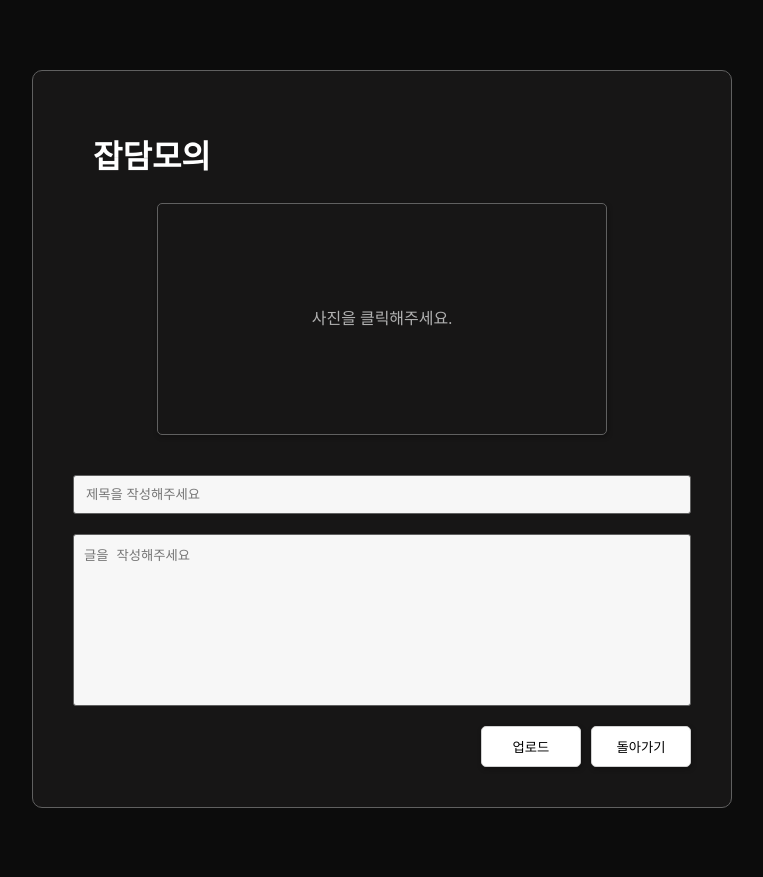
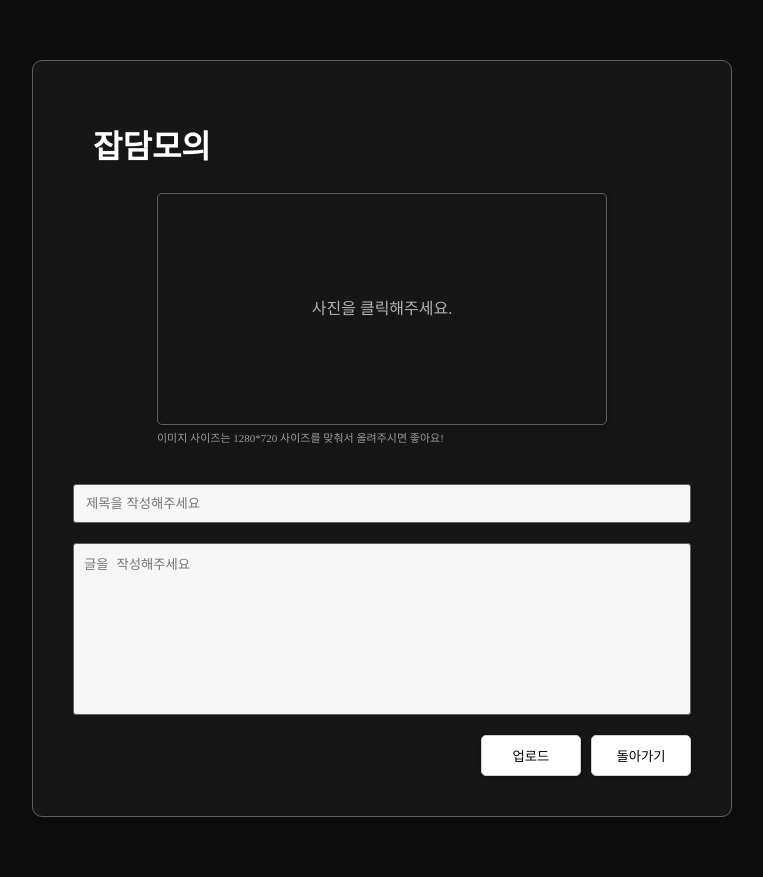
Before and after one commit to Jackdang-moi/dev, a Flask app: template templates/upload.html in a window 1280 px wide. Shown: the whole page, without its empty margins (258-1021 px from the left). Run offline with Flask 2, Linux system fonts and the light colour scheme; the template is opened without the code that fills it, so the values that code supplies are empty.

Commit message:
업로드 페이지 이미지 사진규격 텍스트 추가

```diff
--- a/static/JS/detail.js
+++ b/static/JS/detail.js
@@ -21,6 +21,7 @@ function handleUpload() {
                         <div class="img_container">
                         <img id="img_view" src="${img}" alt="" />
                         </div>
+
                         <div class="input_field_conatiner">
                             <h2 class="detail_title">${title}</h2>
                             <div id="text_board">
--- a/static/css/upload.css
+++ b/static/css/upload.css
@@ -137,3 +137,9 @@
   border: 1px solid #ededed;
   font-size: 14px;
 }
+.guide_message {
+  color: #9a9a9a;
+  font-size: 11px;
+  margin-top: 8px;
+  display: block;
+}
--- a/templates/upload.html
+++ b/templates/upload.html
@@ -31,7 +31,12 @@
                 hidden=""
                 onchange="handleImg(this)"
               />
+              <span class="guide_message"
+                >이미지 사이즈는 1280*720 사이즈를 맞춰서 올려주시면
+                좋아요!</span
+              >
             </div>
+
             <div class="input_field_conatiner">
               <input
                 id="upload_title"
@@ -50,7 +55,11 @@
                 <button class="submit_btn" type="button" onclick="send()">
                   업로드
                 </button>
-                <button class="submit_btn" type="button" onclick="window.location.href='/'">
+                <button
+                  class="submit_btn"
+                  type="button"
+                  onclick="window.location.href='/'"
+                >
                   돌아가기
                 </button>
               </div>
```
Lines whose indentation alone changed are shown as unchanged.
